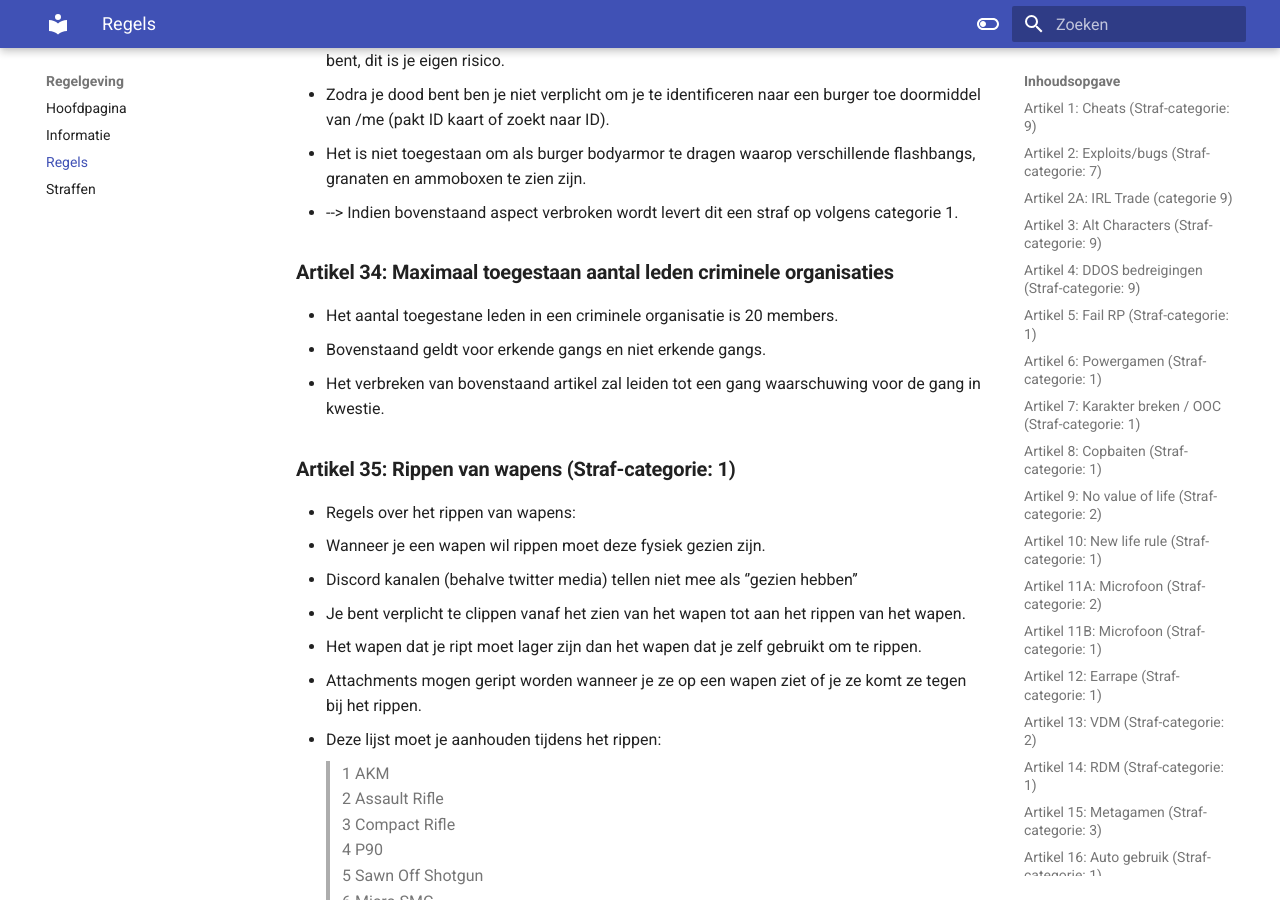
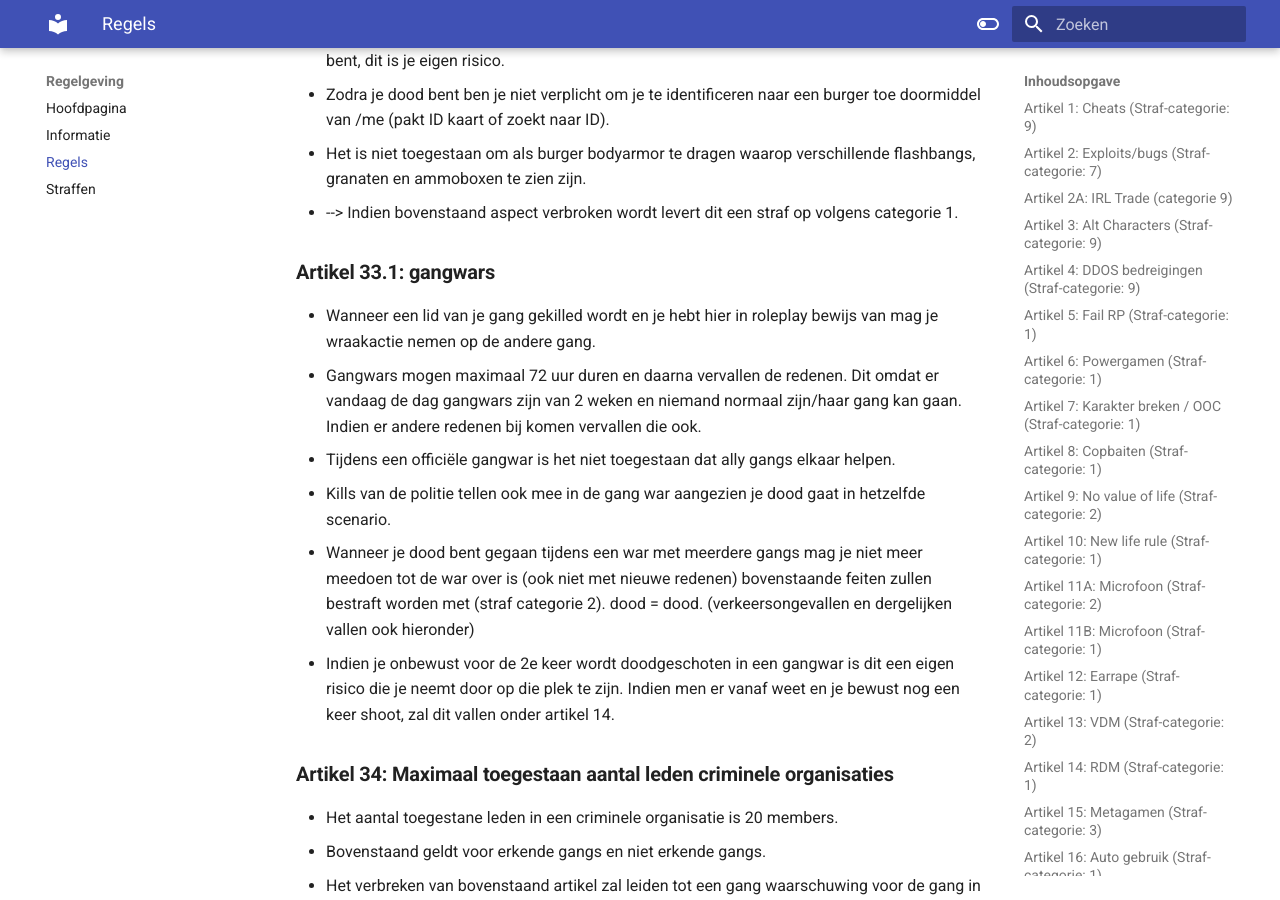
Before and after one commit to ZuiderVeenRP/apv, an MkDocs documentation site: the page built from docs/algemeen.md, in a window 1280 px wide and 900 px high, scrolled down 9633 px. Built offline with MkDocs 1.6.1 and Material for MkDocs 9.7.7, drawn with Linux system fonts in a browser that asks for light colours; comment, search, counter and statistics services are not loaded.

Commit message:
Update algemeen.md

```diff
--- a/docs/algemeen.md
+++ b/docs/algemeen.md
@@ -248,6 +248,16 @@
 - -->  Indien bovenstaand aspect verbroken wordt levert dit een straf op volgens categorie 1.
 </br>
 
+### **Artikel 33.1: gangwars**
+- Wanneer een lid van je gang gekilled wordt en je hebt hier in roleplay bewijs van mag je wraakactie nemen op de andere gang.
+- Gangwars mogen maximaal 72 uur duren en daarna vervallen de redenen. Dit omdat er vandaag de dag gangwars zijn van 2 weken en niemand normaal zijn/haar gang kan gaan. Indien er andere redenen bij komen vervallen die ook.
+- Tijdens een officiële gangwar is het niet toegestaan dat ally gangs elkaar helpen.
+- Kills van de politie tellen ook mee in de gang war aangezien je dood gaat in hetzelfde scenario.
+- Wanneer je dood bent gegaan tijdens een war met meerdere gangs mag je niet meer meedoen tot de war over is (ook niet met nieuwe redenen) bovenstaande feiten zullen bestraft worden met (straf categorie 2).
+dood = dood. (verkeersongevallen en dergelijken vallen ook hieronder)
+- Indien je onbewust voor de 2e keer wordt doodgeschoten in een gangwar is dit een eigen risico die je neemt door op die plek te zijn. Indien men er vanaf weet en je bewust nog een keer shoot, zal dit vallen onder artikel 14.
+</br>
+
 ### **Artikel 34: Maximaal toegestaan aantal leden criminele organisaties**
 - Het aantal toegestane leden in een criminele organisatie is 20 members.
 - Bovenstaand geldt voor erkende gangs en niet erkende gangs.
```
